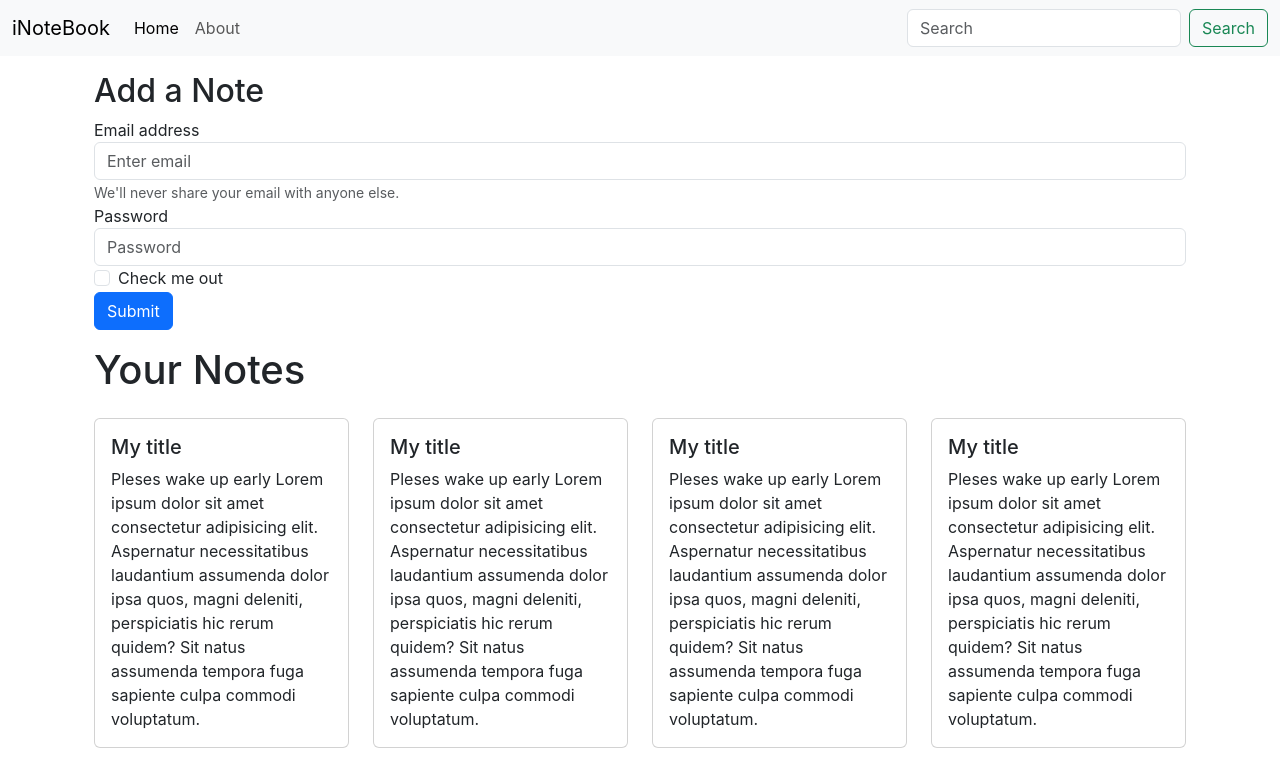
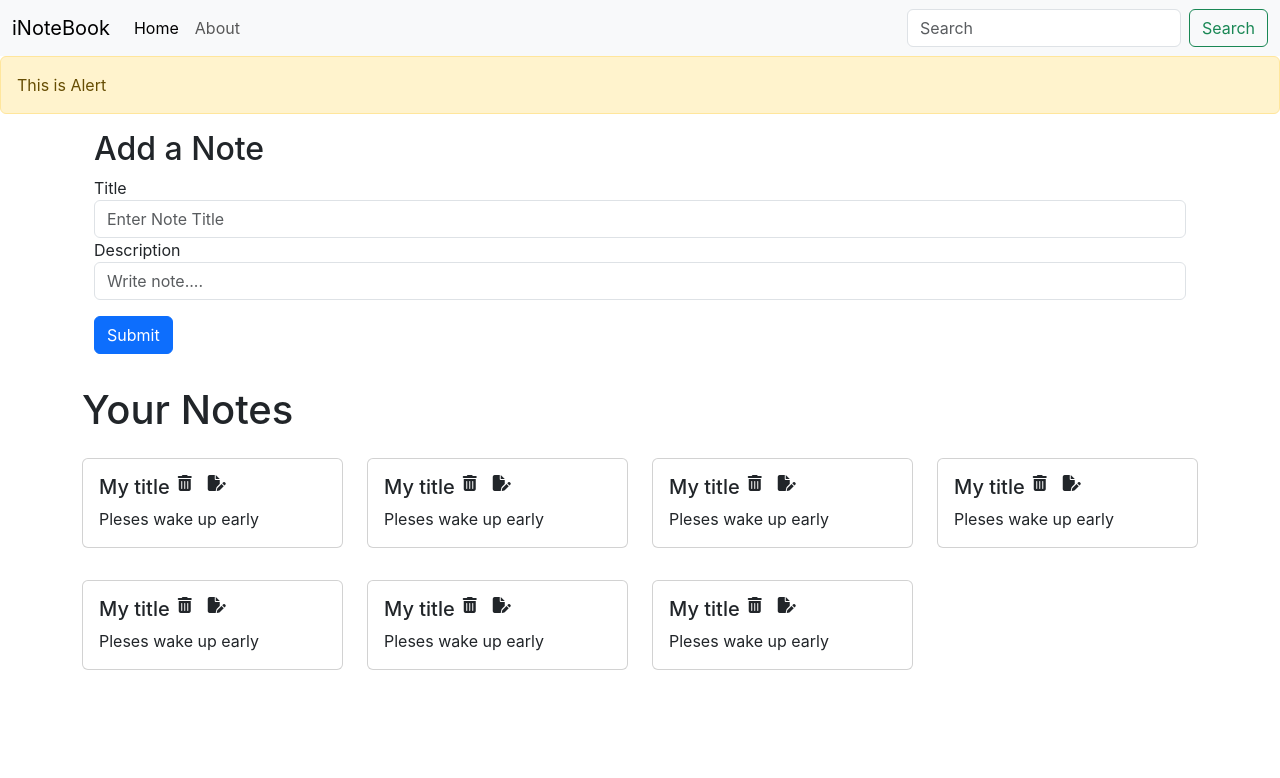
Before and after one commit to the-mustakim/MereKeeps, a React (Create React App) app: page / in a window 1280 px wide. Shown: the top 778 px of the page. Built offline with nearby package versions, Linux system fonts and the light colour scheme.

Commit message:
Video 64 Completed

```diff
--- a/package.json
+++ b/package.json
@@ -6,6 +6,7 @@
     "@testing-library/jest-dom": "^5.16.5",
     "@testing-library/react": "^13.4.0",
     "@testing-library/user-event": "^13.5.0",
+    "axios": "^1.3.1",
     "concurrently": "^7.6.0",
     "react": "^18.2.0",
     "react-dom": "^18.2.0",
@@ -18,7 +19,7 @@
     "build": "react-scripts build",
     "test": "react-scripts test",
     "eject": "react-scripts eject",
-    "both":"concurrently \"npm run start\" \"nodemon backend/index.js\""
+    "both": "concurrently \"npm run start\" \"nodemon backend/index.js\""
   },
   "eslintConfig": {
     "extends": [
--- a/public/index.html
+++ b/public/index.html
@@ -18,6 +18,7 @@
     <noscript>You need to enable JavaScript to run this app.</noscript>
     <div id="root"></div>
 
+    <script src="https://kit.fontawesome.com/cdafdfde7a.js" crossorigin="anonymous"></script>
     <script src="https://cdn.jsdelivr.net/npm/bootstrap@5.3.0-alpha1/dist/js/bootstrap.bundle.min.js" integrity="sha384-w76AqPfDkMBDXo30jS1Sgez6pr3x5MlQ1ZAGC+nuZB+EYdgRZgiwxhTBTkF7CXvN" crossorigin="anonymous"></script>
   </body>
 </html>
--- a/src/App.js
+++ b/src/App.js
@@ -4,17 +4,19 @@
 import Navbar from "./component/Navbar";
 import About from "./component/About";
 import NoteState from "./context/notes/NoteState";
+import Alert from "./component/Alert";
 
 function App() {
   return (
     <>
       <NoteState>
         <Router>
-          <Navbar />
+          <Navbar/>
+          <Alert message={"This is Alert"}/>
           <div className="container">
             <Switch>
               <Route exact path="/">
-                <Home />
+                <Home/>
               </Route>
               <Route exac path="/about">
                 <About />
--- /dev/null
+++ b/src/component/AddNote.js
@@ -0,0 +1,57 @@
+import React, { useContext, useState } from 'react'
+import noteContext from '../context/notes/noteContext'
+
+export default function AddNote() {
+
+
+  const context = useContext(noteContext);
+  const {addNote} = context;
+
+  const [note, setNote] = useState({title:"",desc:"",tag:""})
+  const handleClick=(e)=>{
+    e.preventDefault()
+    addNote(note.title,note.desc,note.tag);
+  }
+
+  const onChange=(e)=>{
+      setNote({...note,[e.target.name]: e.target.value})
+      //console.log(note)
+  }
+
+  return (
+
+    <div>
+         <div className="container my-3">
+        <h2>Add a Note</h2>
+        <form>
+          <div className="form-group">
+            <label htmlFor="exampleInputEmail1">Title</label>
+            <input
+              type="text"
+              className="form-control"
+              id="title"
+              name="title"
+              aria-describedby="emailHelp"
+              placeholder="Enter Note Title"
+              onChange={onChange}
+            />
+          </div>
+          <div className="form-group">
+            <label htmlFor="exampleInputPassword1">Description</label>
+            <input
+              type="text"
+              className="form-control"
+              id="desc"
+              name="desc"
+              placeholder="Write note...."
+              onChange={onChange}
+            />
+          </div>
+          <button type="submit" className="btn btn-primary my-3" onClick={handleClick}>
+            Submit
+          </button>
+        </form>
+        </div>
+    </div>
+  )
+}
--- /dev/null
+++ b/src/component/Alert.js
@@ -0,0 +1,11 @@
+import React from "react";
+
+export default function Alert(props) {
+  return (
+    <div>
+      <div className="alert alert-warning" role="alert">
+        {props.message}
+      </div>
+    </div>
+  );
+}
--- a/src/component/Home.js
+++ b/src/component/Home.js
@@ -1,52 +1,15 @@
 import React from "react";
 import Notes from './Notes'
+
+
 
 export default function Home() {
 
   return (
     <>
       <div>
-        <div className="container my-3">
-        <h2>Add a Note</h2>
-        <form>
-          <div className="form-group">
-            <label htmlFor="exampleInputEmail1">Email address</label>
-            <input
-              type="email"
-              className="form-control"
-              id="exampleInputEmail1"
-              aria-describedby="emailHelp"
-              placeholder="Enter email"
-            />
-            <small id="emailHelp" className="form-text text-muted">
-              We'll never share your email with anyone else.
-            </small>
-          </div>
-          <div className="form-group">
-            <label htmlFor="exampleInputPassword1">Password</label>
-            <input
-              type="password"
-              className="form-control"
-              id="exampleInputPassword1"
-              placeholder="Password"
-            />
-          </div>
-          <div className="form-check">
-            <input
-              type="checkbox"
-              className="form-check-input"
-              id="exampleCheck1"
-            />
-            <label className="form-check-label" htmlFor="exampleCheck1">
-              Check me out
-            </label>
-          </div>
-          <button type="submit" className="btn btn-primary">
-            Submit
-          </button>
-        </form>
+
         <Notes/>
-        </div>
       </div>
     </>
   );
--- a/src/component/Noteitem.js
+++ b/src/component/Noteitem.js
@@ -1,15 +1,23 @@
-import React from "react";
+import React,{useContext} from "react";
+import noteContext from '../context/notes/noteContext'
 
 export default function NoteiTem(props) {
+
+  const context = useContext(noteContext);
+  const {deleteNote} = context;
+
   const { note } = props;
   return (
     <div className="col-md-3">
-      <div class="card my-3">
-        <div class="card-body">
-          <h5 class="card-title">{note.title}</h5>
-          <p class="card-text">
-          {note.description} Lorem ipsum dolor sit amet consectetur adipisicing elit. Aspernatur necessitatibus laudantium assumenda dolor ipsa quos, magni deleniti, perspiciatis hic rerum quidem? Sit natus assumenda tempora fuga sapiente culpa commodi voluptatum.
-          </p>
+      <div className="card my-3">
+        <div className="card-body">
+          <div className="d-flex">
+            <h5 className="card-title">{note.title}</h5>
+            <i className="fa-solid fa-trash-can mx-2" onClick={()=>{deleteNote(note._id)}}></i>
+            <i className="fa-solid fa-file-pen mx-2" ></i>
+          </div>
+
+          <p className="card-text">{note.description}</p>
         </div>
       </div>
     </div>
--- a/src/component/Notes.js
+++ b/src/component/Notes.js
@@ -1,17 +1,24 @@
 import {useContext} from 'react'
 import noteContext from '../context/notes/noteContext'
 import Noteitem from './Noteitem'
+import AddNote from './AddNote'
+
 
 export default function Notes() {
-const context = useContext(noteContext);
-const {notes, setNotes} = context;
+
+  const context = useContext(noteContext);
+  const {notes} = context;
+
   return (
+    <>
+     <AddNote/>
     <div className='row my-3'>
          <h1>Your Notes</h1>
         {notes.map((note)=>{
-          return <Noteitem note={note}/>
+          return <Noteitem key={note._id} note={note}/>
         })}
 
     </div>
+    </>
   )
 }
--- a/src/context/notes/NoteState.js
+++ b/src/context/notes/NoteState.js
@@ -3,12 +3,9 @@
 import { useState } from 'react'
 
 const NoteState=(props)=>{
-
-    const [state, setState] = useState()
-
     const notesInitial=[
         {
-            "_id": "63d8cc585b974e4877d242b6",
+            "_id": "63d8cc54485b974e4877d242b6",
             "user": "63d5c30c31cf74af8bcacd74",
             "title": "My title",
             "description": "Pleses wake up early",
@@ -17,7 +14,7 @@
             "__v": 0
           },
           {
-            "_id": "63d8cc645b974e4877d242b8",
+            "_id": "63d8cc12645b974e4877d242b1",
             "user": "63d5c30c31cf74af8bcacd74",
             "title": "My title",
             "description": "Pleses wake up early",
@@ -26,7 +23,7 @@
             "__v": 0
           },
           {
-            "_id": "63d8cc675b974e4877d242c6",
+            "_id": "63d8cc42675b974e4877d242c62",
             "user": "63d5c30c31cf74af8bcacd74",
             "title": "My title",
             "description": "Pleses wake up early",
@@ -35,7 +32,7 @@
             "__v": 0
           },
           {
-            "_id": "63d8cc675b974e4877d242c8",
+            "_id": "63d8cc61275b974e4877d242c812",
             "user": "63d5c30c31cf74af8bcacd74",
             "title": "My title",
             "description": "Pleses wake up early",
@@ -44,7 +41,7 @@
             "__v": 0
           },
           {
-            "_id": "63d8cc675b974e4877d242c8",
+            "_id": "63d3238cc675b974e4877d2242c8",
             "user": "63d5c30c31cf74af8bcacd74",
             "title": "My title",
             "description": "Pleses wake up early",
@@ -53,7 +50,7 @@
             "__v": 0
           },
           {
-            "_id": "63d8cc675b974e4877d242c8",
+            "_id": "63d8cc675b92374e48772d242c8",
             "user": "63d5c30c31cf74af8bcacd74",
             "title": "My title",
             "description": "Pleses wake up early",
@@ -62,7 +59,7 @@
             "__v": 0
           },
           {
-            "_id": "63d8cc675b974e4877d242c8",
+            "_id": "63d8cc675b974e42877d242c8",
             "user": "63d5c30c31cf74af8bcacd74",
             "title": "My title",
             "description": "Pleses wake up early",
@@ -72,10 +69,41 @@
           }
     ]
 
+
     const [notes,setNotes] = useState(notesInitial)
 
+    //Add a Note
+    const addNote=(title, description, tag)=>{
+      //TODO : API Call
+      console.log("Adding a new note")
+      const note={
+        "_id": "jdgn",
+        "user": "63d5c30c31cf74af8bcacd74",
+        "title": title,
+        "description": description,
+        "tag": tag,
+        "date": "2023-01-31T08:08:07.390Z",
+        "__v": 0
+      };
+      setNotes(notes.concat(note))
+    }
+
+    //Delete a Note
+    const deleteNote=(id)=>{
+      //TODO : API Call
+      const newNotes=notes.filter((note)=>{ return note._id!==id})
+      setNotes(newNotes)
+      //console.log("Deleting a note:"+id)
+    }
+
+    //Edit a Note
+    const editNote=(id,title, description,tag)=>{
+
+    }
+
+
     return(
-        <NoteContext.Provider value={{notes,setNotes}}>
+        <NoteContext.Provider value={{notes,addNote,deleteNote,editNote}}>
             {props.children}
         </NoteContext.Provider>
     )
--- a/src/index.css
+++ b/src/index.css
@@ -11,3 +11,7 @@
   font-family: source-code-pro, Menlo, Monaco, Consolas, 'Courier New',
     monospace;
 }
+
+i{
+  cursor: pointer;
+}
```
Also changed, not shown: 1 other file (tests, documents, lock files or other folders).
